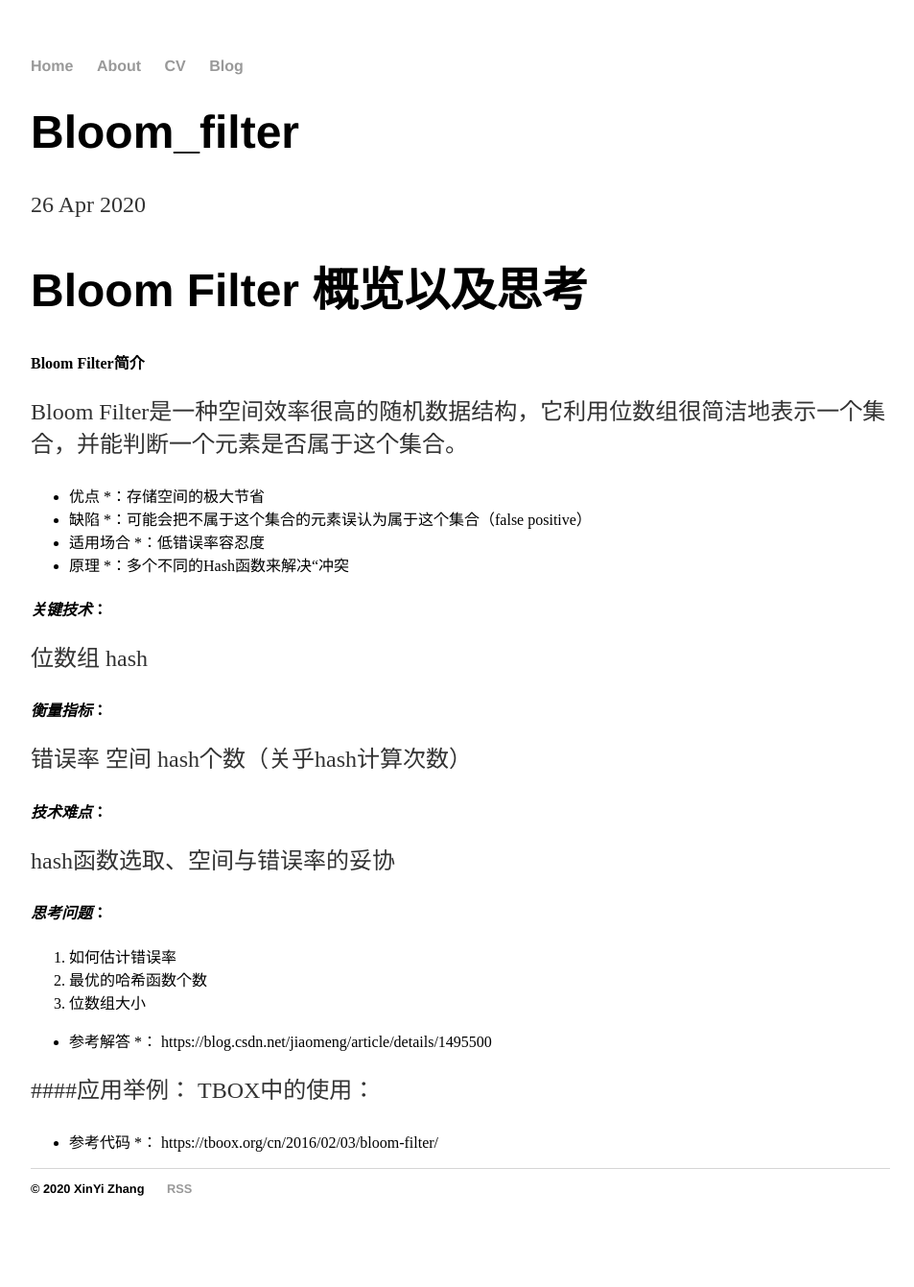
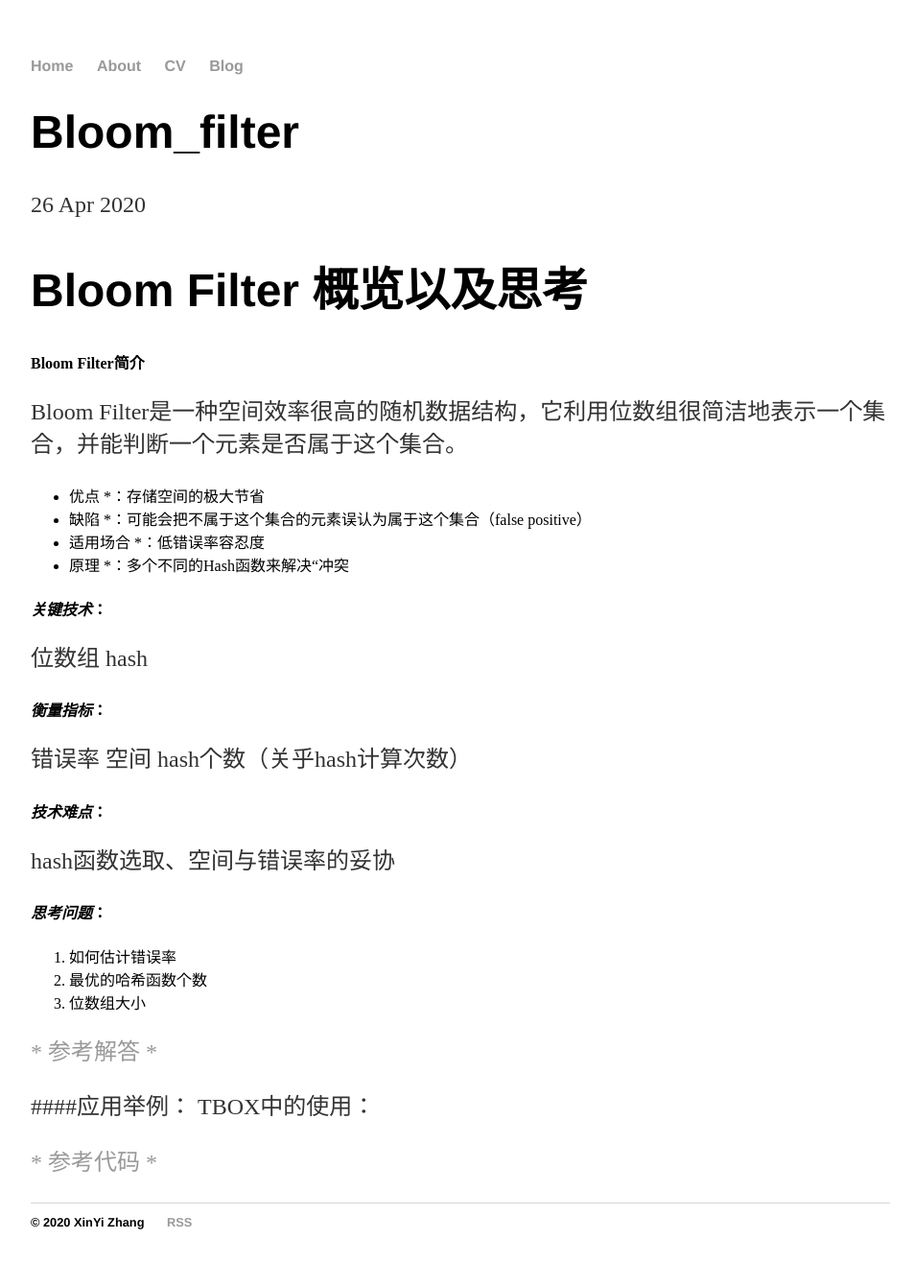
Before and after one commit to XxZhang2017/XxZhang2017.github.io, a Jekyll site: the page built from _posts/2020-04-26-bloom_filter.md, in a window 1280 px wide. Shown: the whole page at 96% size, without its empty margins (160-1113 px from the left). Built offline with Jekyll 4.4.1, drawn with Linux system fonts in a browser that asks for light colours; our own code applies the rules of GitHub Pages for plain Markdown files; before the commit the page ends 1306 px from its top, so only the background shows below that.

Commit message:
add 04/27

```diff
--- a/_posts/2020-04-26-bloom_filter.md
+++ b/_posts/2020-04-26-bloom_filter.md
@@ -20,10 +20,10 @@ hash函数选取、空间与错误率的妥协
 2. 最优的哈希函数个数
 3. 位数组大小
 
-* 参考解答 *：
-https://blog.csdn.net/jiaomeng/article/details/1495500
+[* 参考解答 *](https://blog.csdn.net/jiaomeng/article/details/1495500)
+
 
 ####应用举例：
 TBOX中的使用：
-* 参考代码 *：
-https://tboox.org/cn/2016/02/03/bloom-filter/
+
+[* 参考代码 *](https://tboox.org/cn/2016/02/03/bloom-filter/)
```
Also changed, not shown: _posts/2020-04-27-bitmap-java.md (added, +40 -0 lines).
